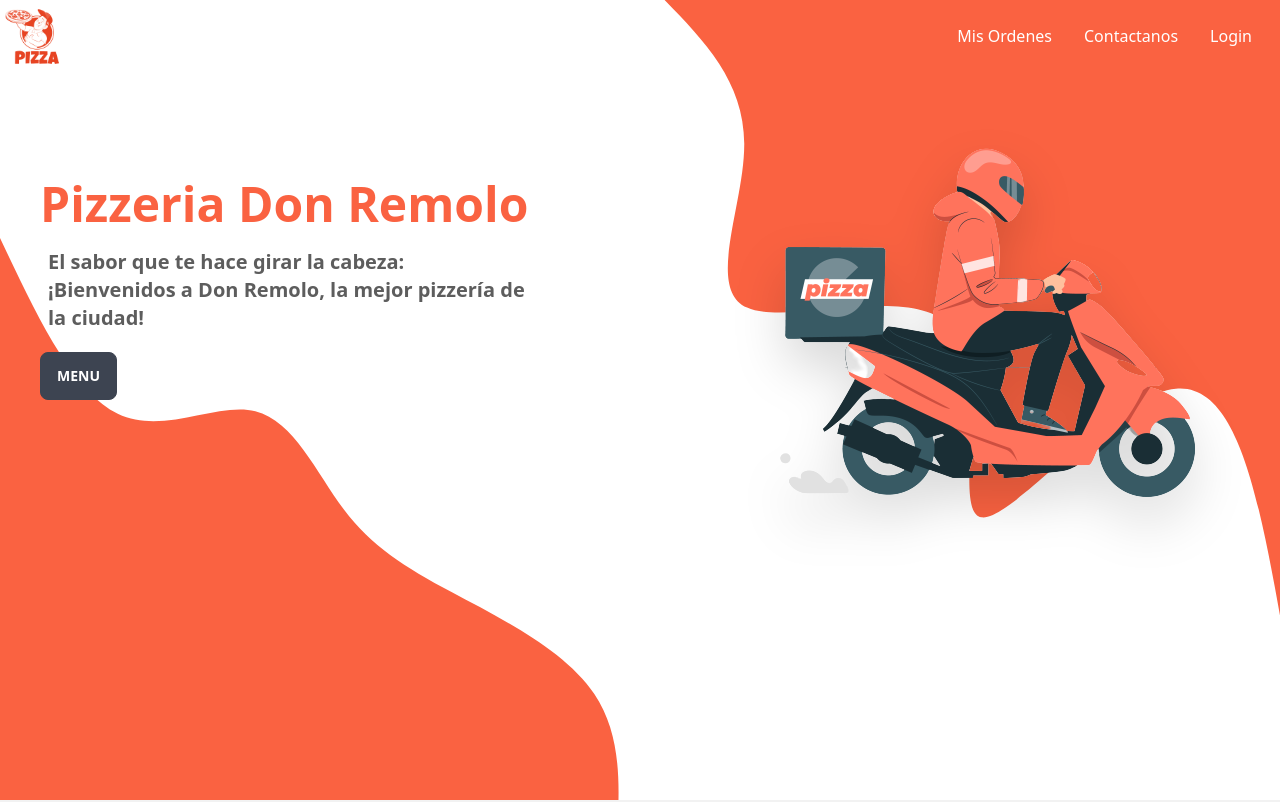
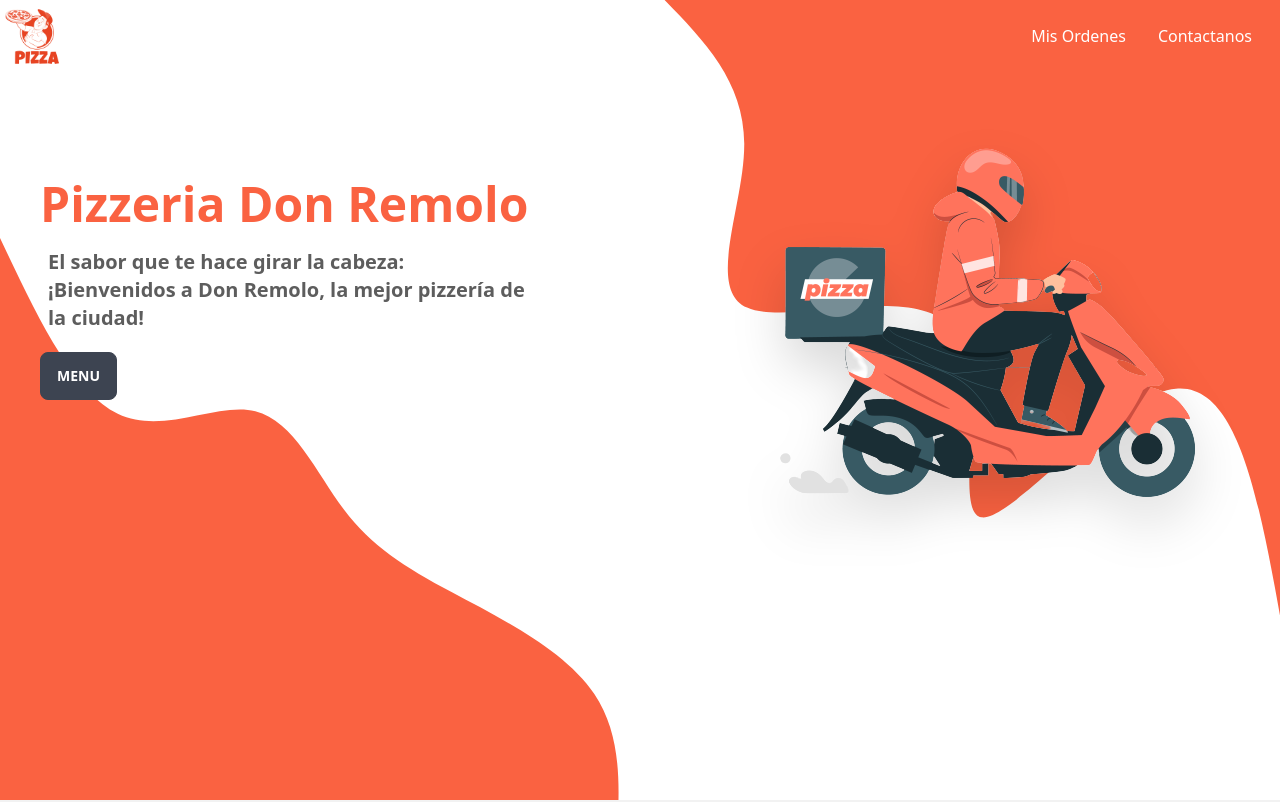
Before and after one commit to Juliancho2/pizzeria-don-remolo, a Next.js app: page / in a window 1280 px wide. Shown: the top 802 px of the page. Built offline with nearby package versions, Linux system fonts and the light colour scheme.

Commit message:
Se removio url login

```diff
--- a/src/components/molecules/Navbar.tsx
+++ b/src/components/molecules/Navbar.tsx
@@ -14,10 +14,6 @@ const routes: Route[] = [
   {
     url: '/',
     label: 'Contactanos'
-  },
-  {
-    url: '/#',
-    label: 'Login'
   }
 ]
 
```
